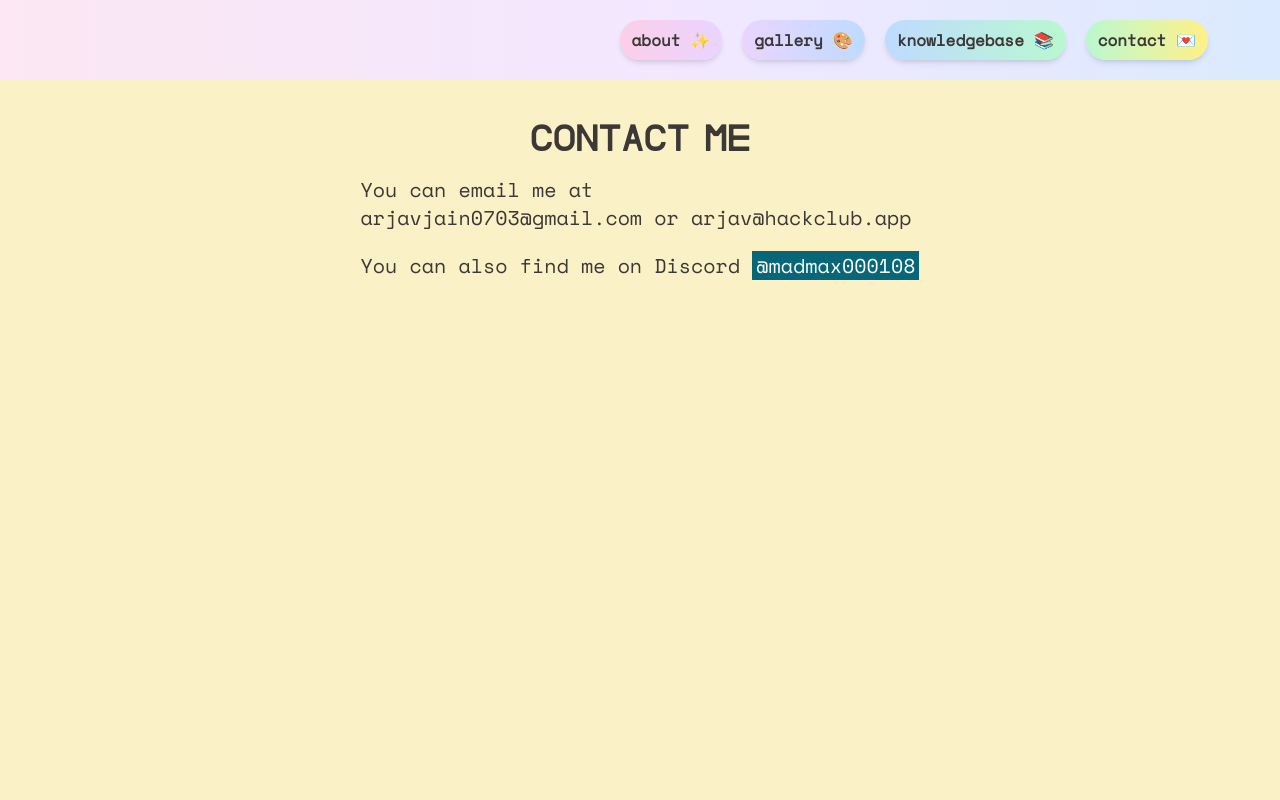
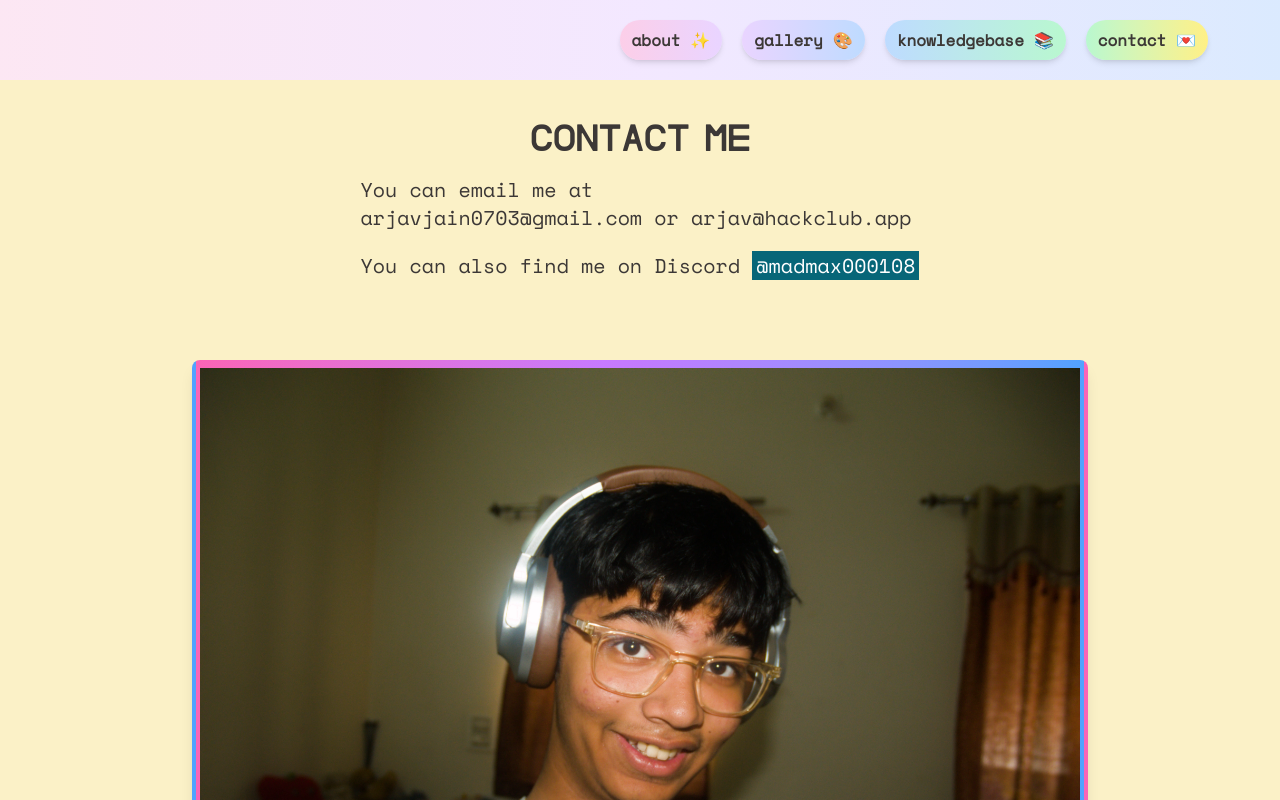
Before and after one commit to arjav0703/my-website, a Next.js app: page /contact in a window 1280 px wide. Shown: the top 800 px of the page. Built offline with nearby package versions, Linux system fonts and the light colour scheme.

Commit message:
add image to contact page

```diff
--- a/src/app/contact/page.tsx
+++ b/src/app/contact/page.tsx
@@ -13,6 +13,8 @@ export default function contact() {
 
           <p className="text-l sm:text-xl py-5 lg:py:2">You can also find me on Discord <a href='https://discordapp.com/users/1265239979143987273' className='hover:underline bg-gruv-blue text-white px-1'>@madmax000108</a></p>
         </div>
+        <img src="/images/me_hdr.webp" alt="shipwrecked" className="w-full mx-auto mt-10 rounded-lg shadow-lg border-4 border-transparent bg-gradient-to-r from-pink-400 via-purple-400 to-blue-400 p-1" />
+
 
       </div>
     </div>
```
Lines whose indentation alone changed are shown as unchanged.
